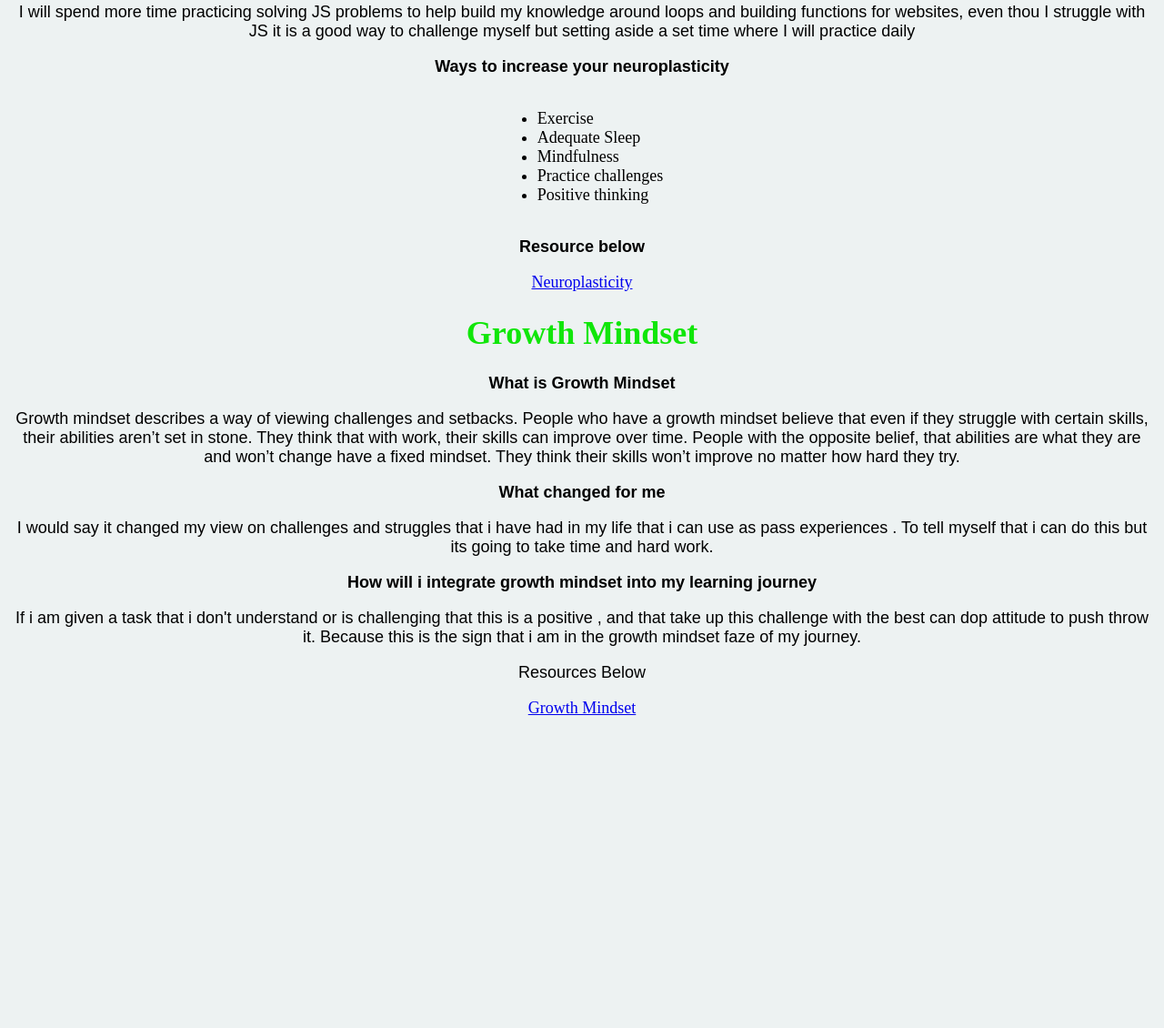
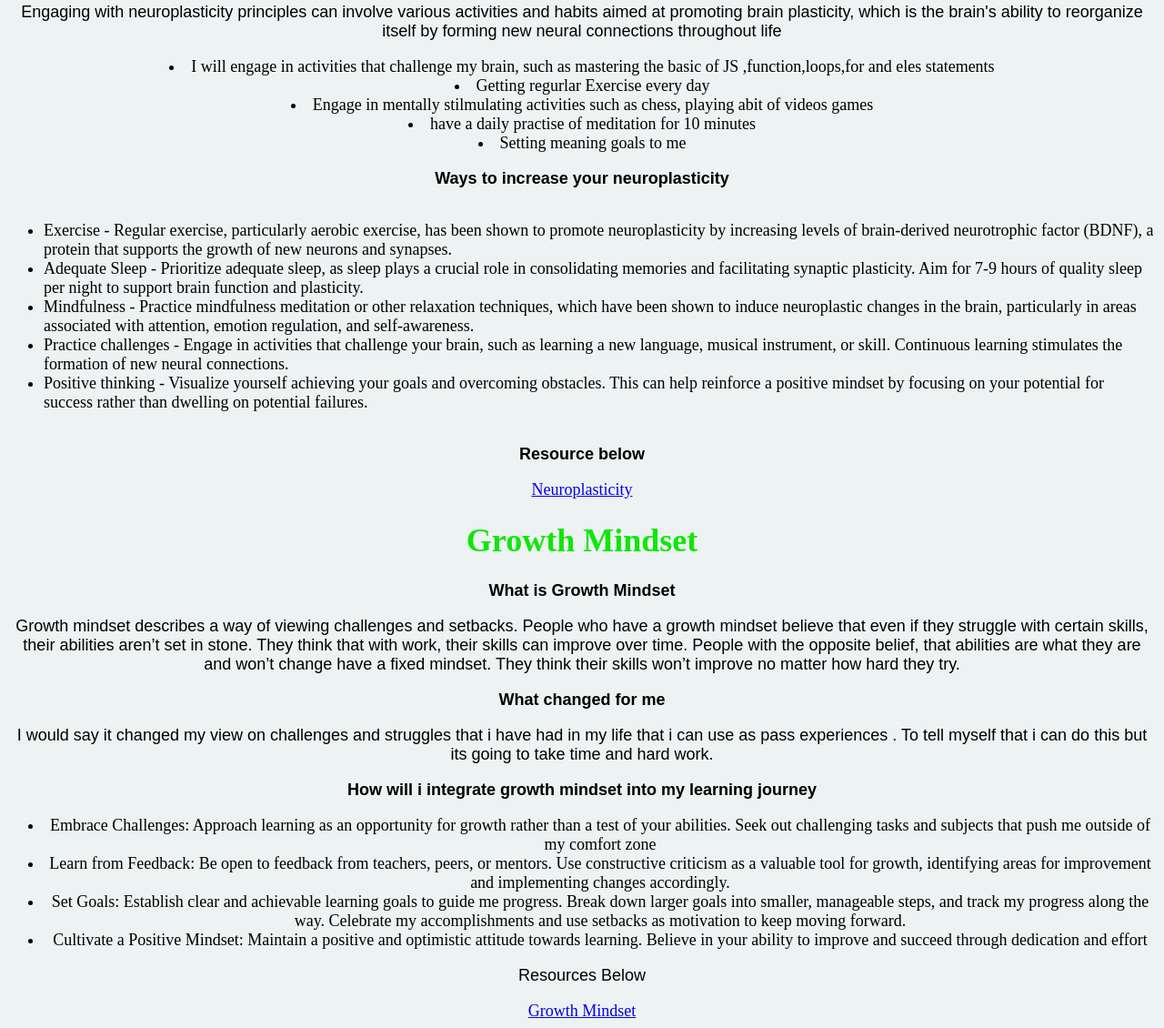
Before and after one commit to nathan-emmerson1/nathan, a plain HTML site: page blog/neuroplasticity.html in a window 1280 px wide. Shown: the part 423-1553 px from the top of the page at 91% size. Before the commit the page ends 1220 px from the top, so only its background shows below. Drawn offline with Linux system fonts and the light colour scheme.

Commit message:
added to neuroplasticity

```diff
--- a/blog/neuroplasticity.html
+++ b/blog/neuroplasticity.html
@@ -47,18 +47,56 @@
         >
       </p>
       <p>
-        I will spend more time practicing solving JS problems to help build my
-        knowledge around loops and building functions for websites, even thou I
-        struggle with JS it is a good way to challenge myself but setting aside
-        a set time where I will practice daily
+        Engaging with neuroplasticity principles can involve various activities
+        and habits aimed at promoting brain plasticity, which is the brain's
+        ability to reorganize itself by forming new neural connections
+        throughout life
+        <lu>
+          <li>
+            I will engage in activities that challenge my brain, such as
+            mastering the basic of JS ,function,loops,for and eles statements
+          </li>
+          <li>Getting regurlar Exercise every day</li>
+          <li>
+            Engage in mentally stilmulating activities such as chess, playing
+            abit of videos games
+          </li>
+          <li>have a daily practise of meditation for 10 minutes</li>
+          <li>Setting meaning goals to me</li>
+        </lu>
       </p>
       <p><strong>Ways to increase your neuroplasticity</strong></p>
       <ul class="myul">
-        <li>Exercise</li>
-        <li>Adequate Sleep</li>
-        <li>Mindfulness</li>
-        <li>Practice challenges</li>
-        <li>Positive thinking</li>
+        <li>
+          Exercise - Regular exercise, particularly aerobic exercise, has been
+          shown to promote neuroplasticity by increasing levels of brain-derived
+          neurotrophic factor (BDNF), a protein that supports the growth of new
+          neurons and synapses.
+        </li>
+        <li>
+          Adequate Sleep - Prioritize adequate sleep, as sleep plays a crucial
+          role in consolidating memories and facilitating synaptic plasticity.
+          Aim for 7-9 hours of quality sleep per night to support brain function
+          and plasticity.
+        </li>
+        <li>
+          Mindfulness - Practice mindfulness meditation or other relaxation
+          techniques, which have been shown to induce neuroplastic changes in
+          the brain, particularly in areas associated with attention, emotion
+          regulation, and self-awareness.
+        </li>
+        <li>
+          Practice challenges - Engage in activities that challenge your brain,
+          such as learning a new language, musical instrument, or skill.
+          Continuous learning stimulates the formation of new neural
+          connections.
+        </li>
+        <li>
+          Positive thinking - Visualize yourself achieving your goals and
+          overcoming obstacles. This can help reinforce a positive mindset by
+          focusing on your potential for success rather than dwelling on
+          potential failures.
+        </li>
       </ul>
       <p><strong>Resource below</strong></p>
       <a href="https://www.healthline.com/health/rewiring-your-brain"
@@ -86,12 +124,30 @@
           >How will i integrate growth mindset into my learning journey</strong
         >
       </p>
-      <p>
-        If i am given a task that i don't understand or is challenging that this
-        is a positive , and that take up this challenge with the best can dop
-        attitude to push throw it. Because this is the sign that i am in the
-        growth mindset faze of my journey.
-      </p>
+      <ul>
+        <li>
+          Embrace Challenges: Approach learning as an opportunity for growth
+          rather than a test of your abilities. Seek out challenging tasks and
+          subjects that push me outside of my comfort zone
+        </li>
+        <li>
+          Learn from Feedback: Be open to feedback from teachers, peers, or
+          mentors. Use constructive criticism as a valuable tool for growth,
+          identifying areas for improvement and implementing changes
+          accordingly.
+        </li>
+        <li>
+          Set Goals: Establish clear and achievable learning goals to guide me
+          progress. Break down larger goals into smaller, manageable steps, and
+          track my progress along the way. Celebrate my accomplishments and use
+          setbacks as motivation to keep moving forward.
+        </li>
+        <li>
+          Cultivate a Positive Mindset: Maintain a positive and optimistic
+          attitude towards learning. Believe in your ability to improve and
+          succeed through dedication and effort
+        </li>
+      </ul>
       <p>Resources Below</p>
       <a href="https://positivepsychology.com/growth-mindset/"
         >Growth Mindset</a
```
Also changed, not shown: index.html (+1 -1 lines).
